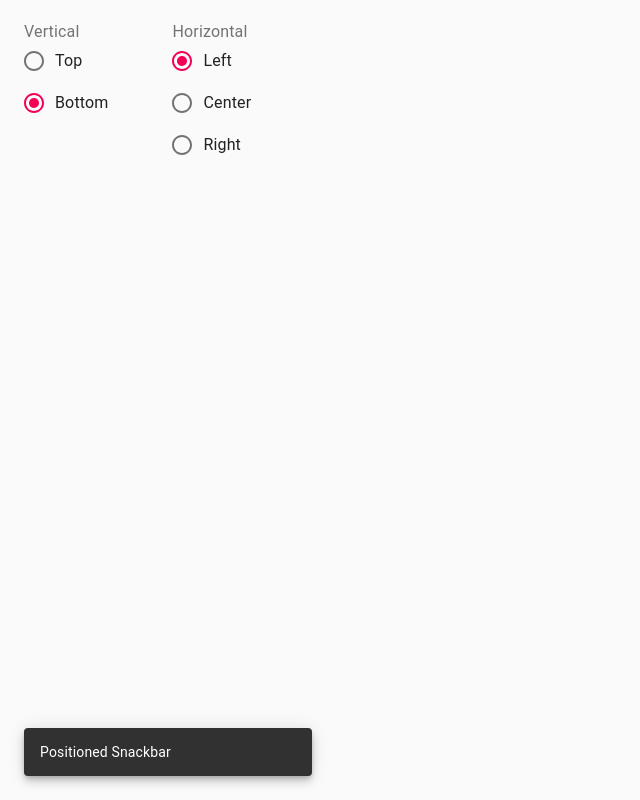
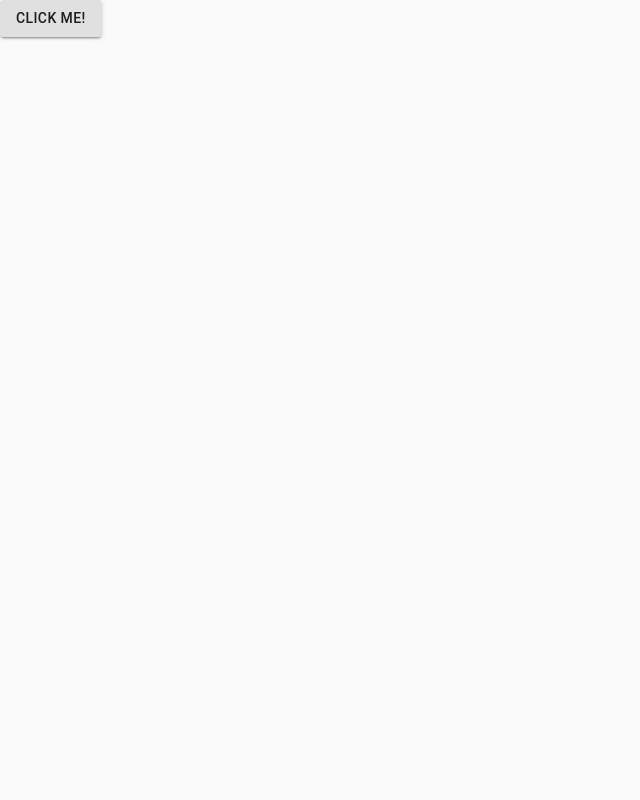
Before and after one commit to eliseuvideira/react-material-ui-cookbook, a React app: page / in a window 1280 px wide. Shown: the whole page, without its empty margins (0-640 px from the left). Built offline with nearby package versions, Linux system fonts and the light colour scheme.

Commit message:
Treating error messages using snackbars

```diff
--- a/src/components/Page.tsx
+++ b/src/components/Page.tsx
@@ -1,69 +1,40 @@
 import React, { useState } from 'react';
 import { makeStyles } from '@material-ui/core/styles';
-import {
-  CssBaseline,
-  Snackbar,
-  FormControl,
-  FormLabel,
-  RadioGroup,
-  FormControlLabel,
-  Radio,
-} from '@material-ui/core';
+import { CssBaseline, Snackbar, Button } from '@material-ui/core';
 
 const useStyles = makeStyles((theme) => ({
   root: {
     flexGrow: 1,
   },
-  formControl: {
-    margin: theme.spacing(3),
+  error: {
+    backgroundColor: theme.palette.error.main,
+    color: theme.palette.error.contrastText,
   },
 }));
 
 const Page = () => {
   const classes = useStyles();
-  const [vertical, setVertical] = useState<'bottom' | 'top'>('bottom');
-  const [horizontal, setHorizontal] = useState<'center' | 'left' | 'right'>(
-    'left',
-  );
+  const [error, setError] = useState<any>(null);
 
-  const onVerticalChange = (event: any) => {
-    setVertical(event.target.value);
-  };
-
-  const onHorizontalChange = (event: any) => {
-    setHorizontal(event.target.value);
+  const onClose = () => {
+    setError(null);
   };
 
   return (
     <div className={classes.root}>
       <CssBaseline />
-      <FormControl component="fieldset" className={classes.formControl}>
-        <FormLabel component="legend">Vertical</FormLabel>
-        <RadioGroup
-          name="vertical"
-          value={vertical}
-          onChange={onVerticalChange}
-        >
-          <FormControlLabel value="top" control={<Radio />} label="Top" />
-          <FormControlLabel value="bottom" control={<Radio />} label="Bottom" />
-        </RadioGroup>
-      </FormControl>
-      <FormControl component="fieldset" className={classes.formControl}>
-        <FormLabel component="legend">Horizontal</FormLabel>
-        <RadioGroup
-          name="horizontal"
-          value={horizontal}
-          onChange={onHorizontalChange}
-        >
-          <FormControlLabel value="left" control={<Radio />} label="Left" />
-          <FormControlLabel value="center" control={<Radio />} label="Center" />
-          <FormControlLabel value="right" control={<Radio />} label="Right" />
-        </RadioGroup>
-      </FormControl>
+      <Button
+        variant="contained"
+        onClick={() => setError(new Error('Something happened'))}
+      >
+        Click Me!
+      </Button>
       <Snackbar
-        anchorOrigin={{ vertical, horizontal }}
-        open={true}
-        message="Positioned Snackbar"
+        open={error !== null}
+        message={error && error.message}
+        onClose={onClose}
+        autoHideDuration={4000}
+        ContentProps={{ classes: { root: classes.error } }}
       />
     </div>
   );
```
